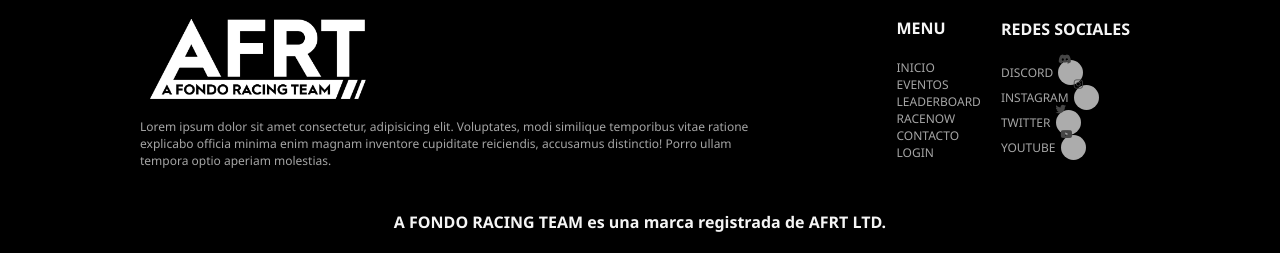
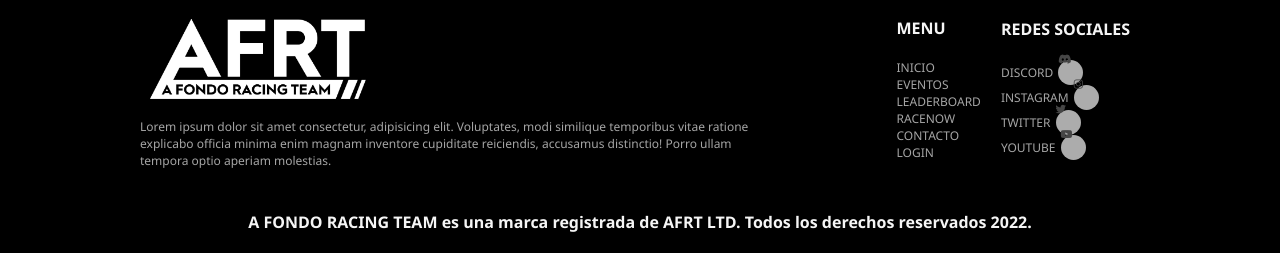
Before and after one commit to Agustinlv/Coderhouse, a plain HTML site: page index.html in a window 1280 px wide. Shown: the part 1437-1690 px from the top of the page. Drawn offline with Linux system fonts and the light colour scheme.

Commit message:
Agregué derechos reservados al index.html

```diff
--- a/index.html
+++ b/index.html
@@ -214,7 +214,7 @@
                 </ul>
             </div>
             <div class="copyrights">
-                <h4>A FONDO RACING TEAM es una marca registrada de AFRT LTD.</h4>
+                <h4>A FONDO RACING TEAM es una marca registrada de AFRT LTD. Todos los derechos reservados 2022.</h4>
             </div>
         </div>
     </footer>
```
